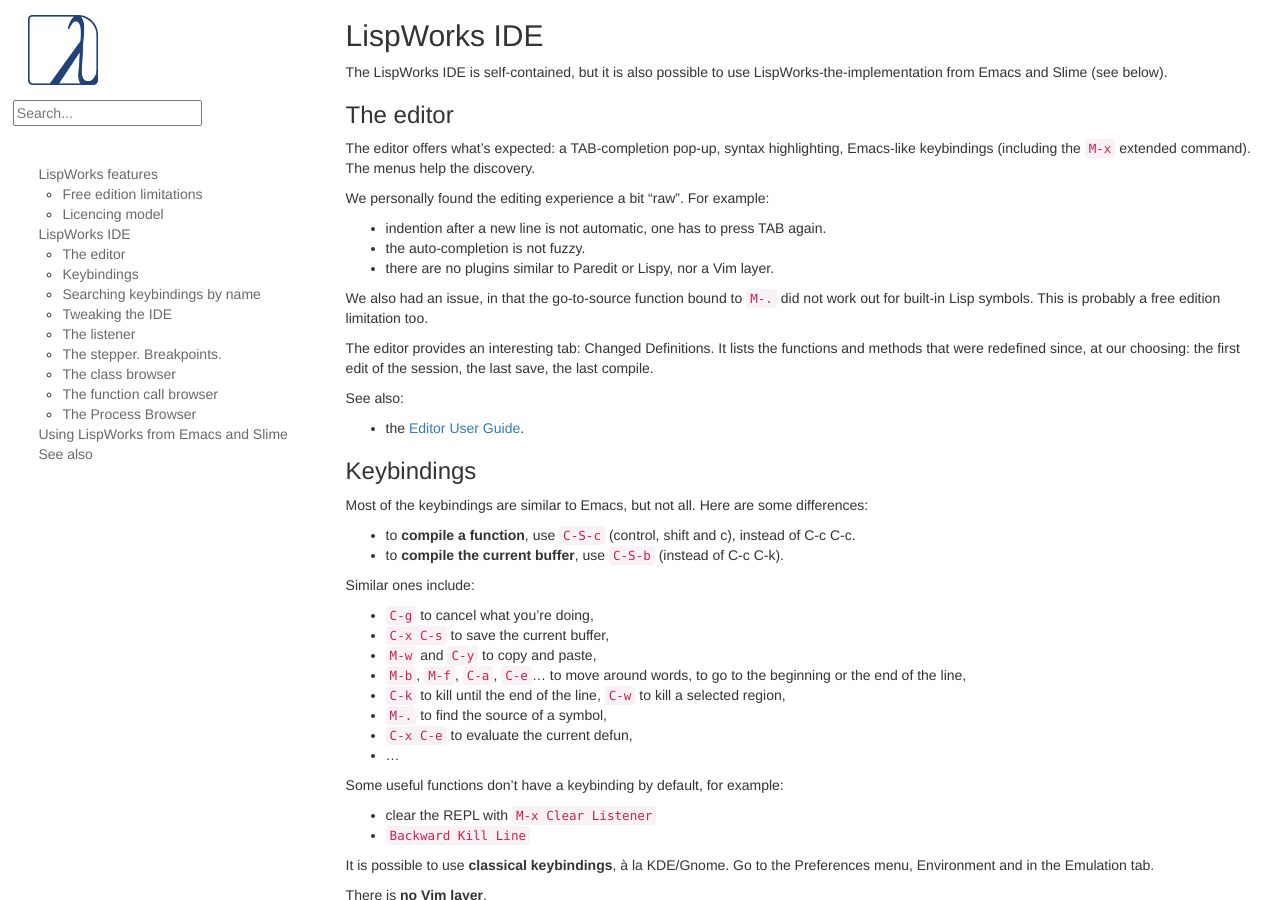
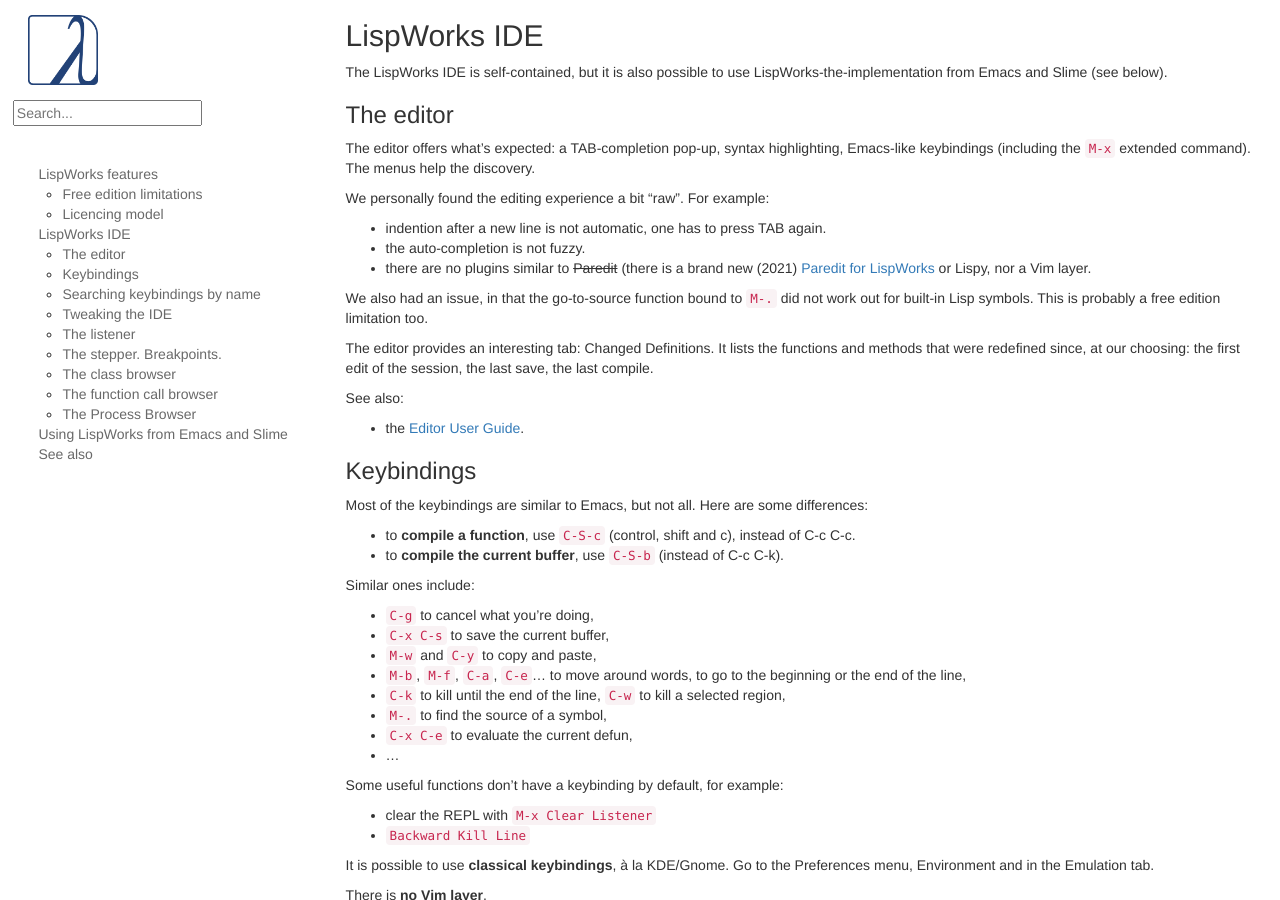
Before and after one commit to LispCookbook/cl-cookbook, a Jekyll site: the page built from lispworks.md, in a window 1280 px wide and 900 px high, scrolled down 2254 px. Built offline with Jekyll 4.4.1, drawn with Linux system fonts in a browser that asks for light colours.

Commit message:
lispworks: reference lw-paredit

```diff
--- a/lispworks.md
+++ b/lispworks.md
@@ -114,7 +114,7 @@
 - indention after a new line is not automatic, one has to press TAB
 again.
 - the auto-completion is not fuzzy.
-- there are no plugins similar to Paredit or Lispy, nor a Vim layer.
+- there are no plugins similar to ~~Paredit~~ (there is a brand new (2021) [Paredit for LispWorks](https://github.com/g000001/lw-paredit) or Lispy, nor a Vim layer.
 
 We also had an issue, in that the go-to-source function bound to `M-.`
 did not work out for built-in Lisp symbols. This is probably a free
```
